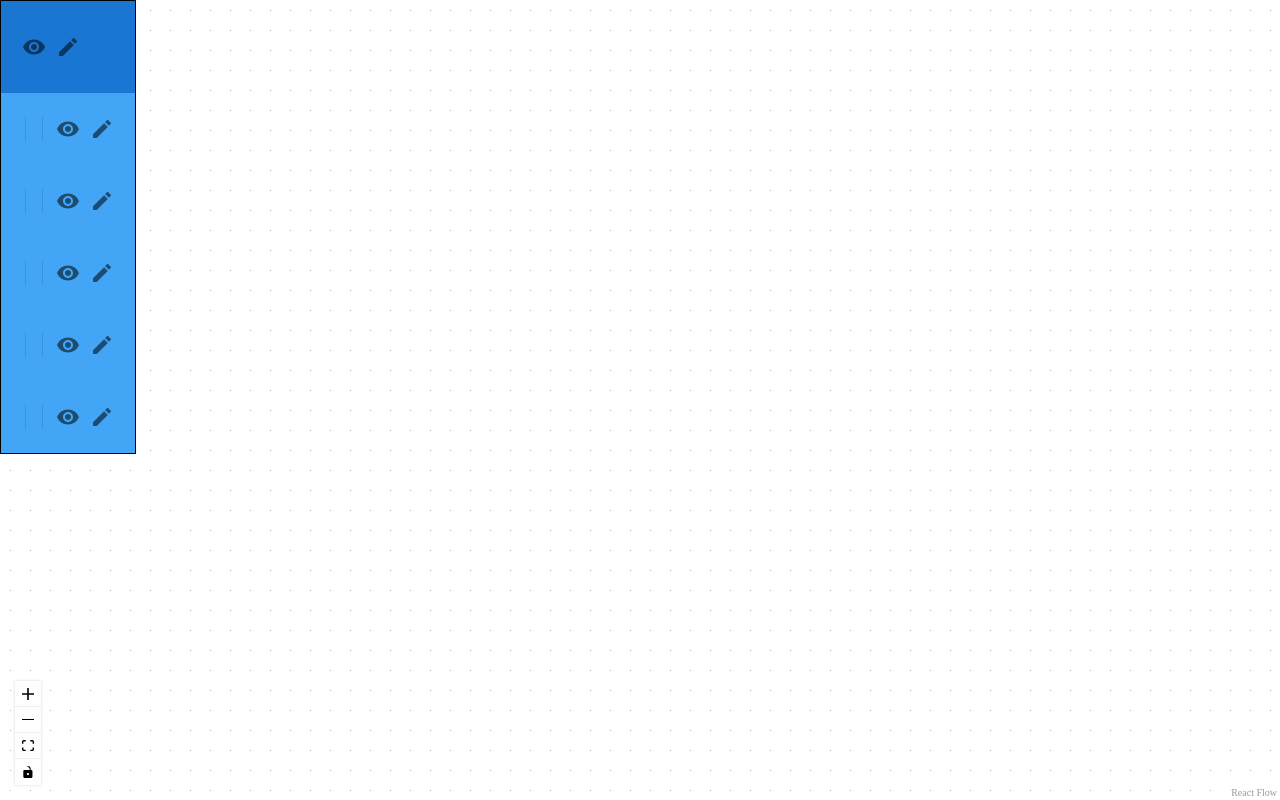
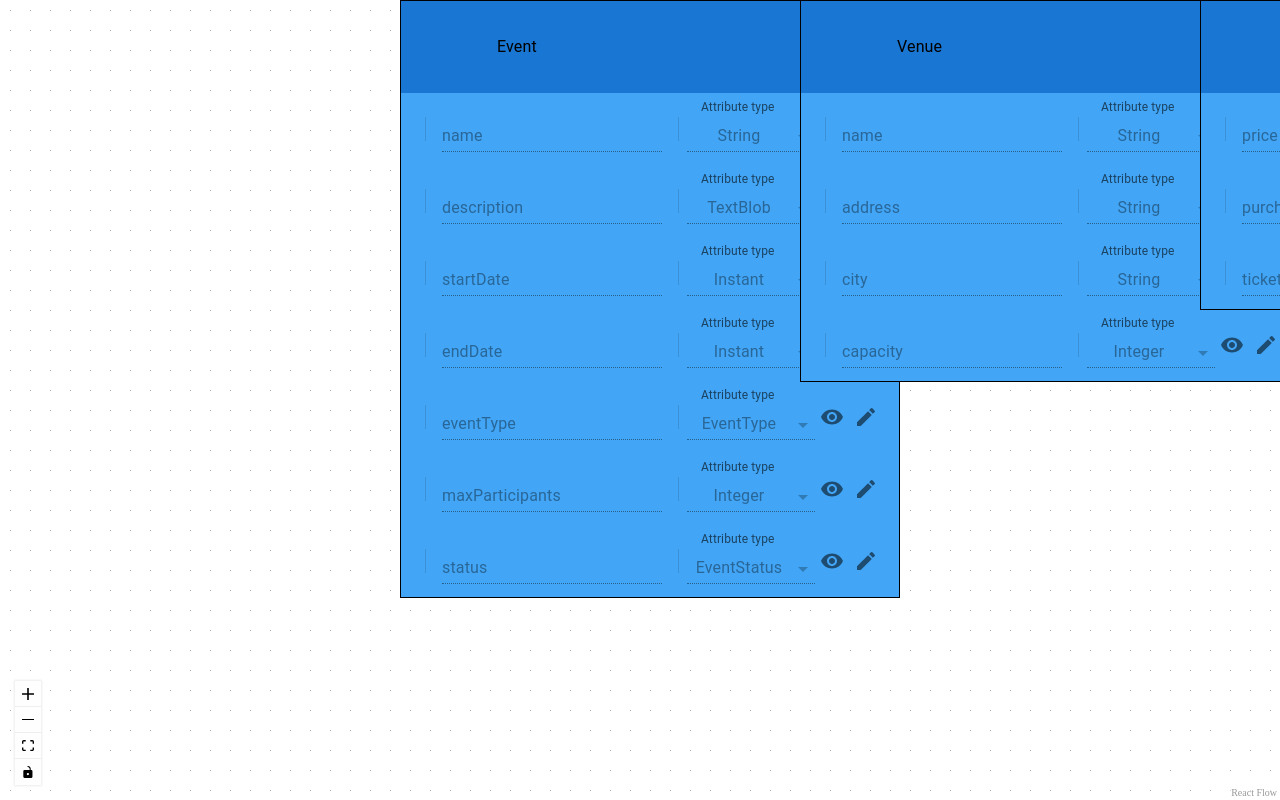
Before and after one commit to BTrifonov/er-diagram-editor, a React (Vite) app in the folder app/: page / in a window 1280 px wide. Built offline with nearby package versions, Linux system fonts and the light colour scheme.

Commit message:
Working version, entities now can be extracted from local file

```diff
--- a/app/src/components/AttributeTypeMenu.tsx
+++ b/app/src/components/AttributeTypeMenu.tsx
@@ -1,15 +1,11 @@
 import * as React from 'react';
 
 import { Box, FormControl, InputLabel, Select, useTheme, SelectChangeEvent, MenuItem } from "@mui/material";
+import { AttributeTypeMenuProps } from '../types/entityTypes';
 
 
-export interface AttributeTypeMenuProps {
-    attributeType: string,
-    setAttributeType: (type: string) => void
-}
 
-
-export default function AttributeTypeMenu({attributeType, setAttributeType}:AttributeTypeMenuProps) {
+export default function AttributeTypeMenu({fieldType, setFieldType, disabled}:AttributeTypeMenuProps) {
     const theme = useTheme();
 
     const [isOpen, setIsOpen] = React.useState<boolean>(false);
@@ -17,7 +13,7 @@ export default function AttributeTypeMenu({attributeType, setAttributeType}:Attr
     const handleChange = (event:SelectChangeEvent) => {
         console.log(event.target.value);
 
-        setAttributeType(event.target.value);
+        setFieldType(event.target.value);
       };
 
 
@@ -38,14 +34,15 @@ export default function AttributeTypeMenu({attributeType, setAttributeType}:Attr
                     variant='standard'
                     size='small'
 
-                    open={isOpen}
+                    open={isOpen && !disabled}
                     onClick={()=>setIsOpen((prev)=>!prev)}
                     onChange={handleChange}
 
-                    value={attributeType}
+                    value={fieldType}
                     autoWidth
+                    disabled={disabled}
                 >
-                    <MenuItem value=" "></MenuItem>
+                    <MenuItem value={fieldType}>{fieldType}</MenuItem>
                     <MenuItem value="INTEGER">INTEGER</MenuItem>
                     <MenuItem value="NUMBER">NUMBER</MenuItem>
                     <MenuItem value="VARCHAR">VARCHAR</MenuItem>
--- a/app/src/components/Editor.tsx
+++ b/app/src/components/Editor.tsx
@@ -1,23 +1,68 @@
 import { useState, useCallback } from 'react';
-import { applyEdgeChanges, applyNodeChanges, addEdge, ReactFlow, Controls, Background, NodeChange, EdgeChange } from "@xyflow/react"
+import {applyNodeChanges, ReactFlow, Controls, Background, NodeChange} from "@xyflow/react"
 import Entity from './Entity';
 import SelectNode from './SelectNode';
 
+import * as React from 'react';
+import { Entity as EntityType } from '../types/entityTypes';
+import { countEntitiesFromJSON, parseEntitiesFromJSON } from '../utils/entityGeneration';
+import { createNodes } from '../utils/nodeGenerator';
 
 const nodeTypes = {entity: Entity, selectNode: SelectNode};
 
-const initialNodes = [
-    {
-      id: '1',
-      position: { x: 0, y: 0 },
-      type: 'entity',
-      data: {}
+export default function Editor() {
+  const [nodes, setNodes] = useState<any[]>([]);
+  const [entityCount, setEntityCount]=React.useState<number>(0);
+  const [entities, setEntities]=React.useState<EntityType[]>([]);
+
+  //Count number of entities
+  //TODO: Probably not necessary, remove later
+  React.useEffect(()=>{
+    async function countEntities() {
+      const fetchedEntityCount = await countEntitiesFromJSON();
+      setEntityCount(fetchedEntityCount);
     }
-  ];
+
+    countEntities();
+
+    return () => {
+      setEntityCount(0);
+    }
+
+  }, []);
+
+  //Parse entities from JSON
+  React.useEffect(()=>{
+    async function parseEntities() {
+      const entities = await parseEntitiesFromJSON();
+
+      if(entities) {
+        //console.log("Entities sent!");
+        setEntities(entities);
+        //console.log(entities);
+      }
+    }
+
+    parseEntities();
+
+    return () => {
+      setEntities([]);
+    }
+  }, []);
 
 
-export default function Editor() {
-    const [nodes, setNodes] = useState(initialNodes);
+  //Create react-flow nodes from entities
+  React.useEffect(()=>{
+    if(entities) {
+      const nodes = createNodes(entities);
+      setNodes(nodes);
+    }
+
+    return () => {
+      setNodes([]);
+    }
+  }, [entities]);
+
 
   const onNodesChange = useCallback(
       (changes: NodeChange<{ id: string; position: { x: number; y: number; }; type: string; data: {}; }>[]) => setNodes((nds) => applyNodeChanges(changes, nds)),
--- a/app/src/components/Entity.tsx
+++ b/app/src/components/Entity.tsx
@@ -3,54 +3,66 @@ import { Box } from "@mui/material";
 import EntityHeader from "./EntityHeader";
 import EntityEntry from './EntityEntry';
 
-export default function Entity({ data }: any) {
+
+import { Entity as EntityType } from '../types/entityTypes';
+import { getFieldNames, getFieldTypes, getFieldValidateRules } from '../utils/fieldParser';
+
+interface EntityData {
+    entity: EntityType
+}
+
+interface EntityProps {
+    data: EntityData
+}
+
+export default function Entity({ data }: EntityProps) {
     /**
      * Entity header state
      */
-    const [entityName, setEntityName] = React.useState<string>('');
+    const [entityName, setEntityName] = React.useState<string>(data.entity.name);
 
     /**
-     * Entity entry states for multiple entries
+     * Entity fields states
      */
-    const [attributeKeys, setAttributeKeys] = React.useState<string[]>(Array(5).fill(''));
-    const [attributeNames, setAttributeNames] = React.useState<string[]>(Array(5).fill(''));
-    const [attributeTypes, setAttributeTypes] = React.useState<string[]>(Array(5).fill(''));
 
-    const attributeCount = 5;
-    const entityAttributes = [];
+    const [fieldNames, setFieldNames] = React.useState<string[]>(getFieldNames(data.entity.fields));
+    const [fieldTypes, setFieldTypes] = React.useState<string[]>(getFieldTypes(data.entity.fields));
+    const [fieldValidateRules, setFieldValidateRules] = React.useState<string[][]>(getFieldValidateRules(data.entity.fields));
 
-    const handleAttributeTypeChange = (index: number, newValue: string) => {
-        // Copy the current attribute types and update the specific index
-        const updatedAttributeTypes = [...attributeTypes];
-        updatedAttributeTypes[index] = newValue;
-        setAttributeTypes(updatedAttributeTypes);
-    };
+    const entityFields: any[] = [];
 
-    const handleAttributeKeyChange = (index: number, newValue: string) => {
-        const updatedAttributeKeys = [...attributeKeys];
-        updatedAttributeKeys[index] = newValue;
-        setAttributeKeys(updatedAttributeKeys);
-    };
+    data.entity.fields.forEach((field, index)=>{
+        entityFields.push(
+            <EntityEntry
+                key={index}
 
-    const handleAttributeNameChange = (index: number, newValue: string) => {
-        const updatedAttributeNames = [...attributeNames];
-        updatedAttributeNames[index] = newValue;
-        setAttributeNames(updatedAttributeNames);
-    };
+                fieldName={fieldNames[index]}
+                setFieldName={(newValue: string)=> handleFieldNameChange(index, newValue)}
 
-    for (let i = 0; i < attributeCount; i++) {
-        entityAttributes.push(
-            <EntityEntry
-                key={i}
-                attributeKey={attributeKeys[i]}
-                setAttributeKey={(newValue: string) => handleAttributeKeyChange(i, newValue)}
-                attributeName={attributeNames[i]}
-                setAttributeName={(newValue: string) => handleAttributeNameChange(i, newValue)}
-                attributeType={attributeTypes[i]}
-                setAttributeType={(newValue: string) => handleAttributeTypeChange(i, newValue)}
-            />
-        );
+                fieldType={fieldTypes[index]}
+                setFieldType={(newValue: string)=> handleFieldTypeChange(index, newValue)}
+
+                fieldValidateRules={fieldValidateRules[index]}
+                setFieldValidateRules={()=>{return}}
+            >
+
+            </EntityEntry>
+        )
+    })
+
+
+    const handleFieldNameChange = (index: number, newValue: string) => {
+        const updatedFieldNames = [...fieldNames];
+        updatedFieldNames[index] = newValue;
+        setFieldNames(updatedFieldNames);
     }
+
+    const handleFieldTypeChange = (index: number, newValue: string) => {
+        const updatedFieldTypes = [...fieldTypes];
+        updatedFieldTypes[index] = newValue;
+        setFieldTypes(updatedFieldTypes);
+    }
+
 
     return (
         <Box
@@ -71,7 +83,7 @@ export default function Entity({ data }: any) {
                 setEntityName={setEntityName}
             />
 
-            {entityAttributes}
+            {entityFields}
 
         </Box>
     );
--- a/app/src/components/EntityEntry.tsx
+++ b/app/src/components/EntityEntry.tsx
@@ -1,32 +1,26 @@
 import * as React from 'react';
 
 import { Box, useTheme, TextField, Divider, Typography } from "@mui/material";
-import AttributeKeyMenu from "./AttributeKeyMenu";
+
 import AttributeTypeMenu from "./AttributeTypeMenu";
 import ModeSelector from './ModeSelector';
-
-/**
- * Each entry should pass on its own props for edit and visibility mode
- *  */
-export interface EntityEntryProps {
-    attributeKey: string,
-    setAttributeKey: (attributeKey: string) => void,
-
-    attributeName: string,
-    setAttributeName: (attributeName: string) => void,
-
-    attributeType: string,
-    setAttributeType: (attributeType: string) => void
-}
+import { EntityFieldProps } from '../types/entityTypes';
 
 
 export default function EntityEntry({
-    attributeKey, setAttributeKey,
-    attributeName, setAttributeName,
-    attributeType, setAttributeType
-}:EntityEntryProps) {
+    fieldName, setFieldName,
+    fieldType, setFieldType,
+    fieldValidateRules, setFieldValidateRules
+}:EntityFieldProps) {
 
     const theme = useTheme();
+
+    React.useEffect(()=>{
+        //always start with visibility mode
+        setEditMode(false);
+        setVisibilityMode(true);
+    }, []);
+
 
     const [editMode, setEditMode] = React.useState<boolean>(false);
     const [visibilityMode, setVisibilityMode] = React.useState<boolean>(false);
@@ -46,7 +40,8 @@ export default function EntityEntry({
             }}
         >
 
-           {editMode &&
+        {/*TODO: Logic for the display of keys depends on relationships, implement */}
+           {/* {editMode &&
                 <AttributeKeyMenu attributeKey={attributeKey} setAttributeKey={setAttributeKey}/>
            }
 
@@ -54,7 +49,7 @@ export default function EntityEntry({
                 <Typography>
                     {attributeKey}
                 </Typography>
-           }
+           } */}
 
             <Divider
                 orientation="vertical"
@@ -64,12 +59,15 @@ export default function EntityEntry({
             />
 
            {/* ------------------------------------------------------------------------------*/}
-            {editMode &&
+            {
                 <TextField
                     size='small'
                     variant='standard'
-                    label='Attribute name'
-                    onChange={(event)=>setAttributeName(event.target.value)}
+                    label={editMode ? 'Field name':fieldName}
+                    placeholder={fieldName}
+                    draggable={editMode ? false:true}
+                    disabled= {editMode ? false:true}
+                    onChange={(event)=>setFieldName(event.target.value)}
                     sx={{
                         textAlign:'center',
                         borderRadius: '0.5em',
@@ -78,12 +76,12 @@ export default function EntityEntry({
                 >
                 </TextField>
             }
-
+{/*
             {visibilityMode &&
                 <Typography>
-                    {attributeName}
+                    {fieldName}
                 </Typography>
-            }
+            } */}
 
             {/* ------------------------------------------------------------------------------*/}
 
@@ -94,16 +92,16 @@ export default function EntityEntry({
                 sx={{margin: '0.5em'}}
             />
 
-            {editMode &&
-                <AttributeTypeMenu attributeType={attributeType} setAttributeType={setAttributeType}/>
+            {
+                <AttributeTypeMenu fieldType={fieldType} setFieldType={setFieldType} disabled={visibilityMode}/>
             }
 
-            {visibilityMode &&
+            {/* {visibilityMode &&
                 <Typography>
-                    {attributeType}
+                    {fieldType}
                 </Typography>
             }
-
+         */}
             <ModeSelector
                 editMode={editMode}
                 setEditMode={setEditMode}
--- a/app/src/components/EntityHeader.tsx
+++ b/app/src/components/EntityHeader.tsx
@@ -1,9 +1,6 @@
 import * as React from 'react';
-import { Box,  ButtonGroup,  IconButton,  TextField,  Typography,  useTheme } from "@mui/material";
+import { Box,  TextField,  Typography,  useTheme } from "@mui/material";
 
-import EditIcon from '@mui/icons-material/Edit';
-import VisibilityIcon from '@mui/icons-material/Visibility';
-import { ModeProps } from '../types/general';
 import ModeSelector from './ModeSelector';
 
 /**
@@ -17,7 +14,7 @@ export interface EntityHeaderProps {
 
 /**
  * Header of an ER-entity element
- *
+ * TODO : Adjust CSS-style, so that it looks a little bit better...
  */
 export default function EntityHeader({
     entityName, setEntityName
@@ -26,6 +23,13 @@ export default function EntityHeader({
     const theme = useTheme();
     const [editMode, setEditMode] = React.useState<boolean>(false);
     const [visibilityMode, setVisibilityMode] = React.useState<boolean>(false);
+
+    React.useEffect(()=>{
+        //Always start with visibility mode
+        //Idempotent operation, no need to clean up
+        triggerVisibilityMode();
+    }, [])
+
 
 
     function triggerEditMode() {
@@ -61,7 +65,7 @@ export default function EntityHeader({
         >
 
             {editMode &&
-                <Box sx={{marginLeft: '5em'}}>
+                <Box sx={{marginLeft: '2em'}}>
                     <TextField
                         size='small'
                         variant='standard'
@@ -69,7 +73,7 @@ export default function EntityHeader({
                         value={entityName}
                         onChange={(event)=>setEntityName(event.target.value)}
                         sx={{
-                            textAlign:'center',
+                            textAlign:'left',
                             borderRadius: '0.5em',
                             margin: '0.5em'
                         }}
@@ -86,12 +90,11 @@ export default function EntityHeader({
             }
 
             {visibilityMode &&
-                <Box sx={{marginLeft: '8em'}}>
+                <Box sx={{marginLeft: '5em'}}>
                     <Typography>
                         {entityName}
                     </Typography>
                 </Box>
-
             }
 
             <ModeSelector
--- /dev/null
+++ b/app/src/types/entityTypes.ts
@@ -0,0 +1,57 @@
+// Defines the structure for the fields within an entity
+export interface FieldJSON {
+    fieldName: string;
+    fieldType: string;
+    fieldValidateRules?: string[];  // Optional array of validation rules
+}
+
+// Defines the structure for an entity field
+export interface EntityField {
+    fieldName: string;
+    fieldType: string;
+    fieldValidateRules?: string[];
+}
+
+// Define the structure of an entity field props
+export interface EntityFieldProps extends EntityField {
+    setFieldName: (fieldName: string) => void,
+    setFieldType: (fieldType: string) => void,
+    setFieldValidateRules: (validateRules: string[]) => void
+}
+
+
+// Defines the structure for an entity including its fields
+export interface Entity {
+    name: string;
+    fields: EntityField[];
+}
+
+// Defines the structure for an enum
+export interface Enum {
+    name: string;
+    values: string[];
+}
+
+// Defines the structure for a relationship
+export interface Relationship {
+    relationshipType: string;
+    sourceEntity: string;
+    targetEntity: string;
+    relationshipName: string;
+    otherEntityField?: string;  // Optional for defining relationships
+    otherEntityRelationshipName?: string;  // Optional for many-to-many relationships
+}
+
+// Defines the entityJSON
+export interface EntityJSON {
+    name: string;
+    fields: FieldJSON[];
+    relationships?: Relationship[];
+}
+
+// Defines attributeTypeMenuProps
+export interface AttributeTypeMenuProps {
+    fieldType: string,
+    setFieldType: (fieldType: string) => void,
+    disabled: boolean
+}
--- /dev/null
+++ b/app/src/utils/entityGeneration.ts
@@ -0,0 +1,54 @@
+import { Entity, EntityJSON, FieldJSON } from "../types/entityTypes";
+
+/**
+ * Count number of entities in the local er-data.json file
+ * @returns
+ */
+export const countEntitiesFromJSON = async function() {
+    try {
+        const response = await fetch('er-data.json');
+        const json = await response.json();
+
+        const entities = json['entities'];
+        const count = entities.length;
+        console.log(count);
+
+        return count;
+    } catch(error) {
+        console.log('Error, while counting entities from local file: ' + {error});
+    }
+}
+
+/**
+ * Parse entities from the local er-data.json file
+ * TODO: Check what type of return value should the function be
+ */
+export const parseEntitiesFromJSON = async function() {
+    try {
+        const entities: Entity[] = [];
+        const response = await fetch('er-data.json');
+        const json = await response.json();
+
+        const entitiesJSON = json['entities'];
+
+        // Iterate through the entities from the JSON
+        entitiesJSON.forEach((entityJSON: EntityJSON) => {
+        const fields = entityJSON['fields'].map((field: FieldJSON) => ({
+            fieldName: field.fieldName,
+            fieldType: field.fieldType,
+            fieldValidateRules: field.fieldValidateRules || []
+        }));
+
+        const entity: Entity = {
+            name: entityJSON['name'],
+            fields: fields
+        };
+
+        entities.push(entity);
+    });
+
+        return entities;
+    }catch(error) {
+        console.log('Error, while parsing the elements')
+    }
+}
--- /dev/null
+++ b/app/src/utils/fieldParser.ts
@@ -0,0 +1,57 @@
+/**
+ * Collection of functions for working with fields in entities
+ */
+
+import { EntityField } from "../types/entityTypes";
+
+/**
+ * Extract all fieldNames from the given entities
+ * @param fields
+ * @returns
+ */
+export function getFieldNames(fields: EntityField[]) {
+    let fieldNames: string[] = [];
+
+    fields.map((field)=>{
+        fieldNames.push(field.fieldName);
+    })
+
+    return fieldNames;
+}
+
+/**
+ * Extract all fieldTypes from the given entities
+ * @param fields
+ */
+export function getFieldTypes(fields: EntityField[]) {
+    let fieldTypes: string[] = [];
+
+    fields.map((field)=>{
+        fieldTypes.push(field.fieldType)
+    })
+
+    return fieldTypes;
+}
+
+/**
+ * Extract all field validate rules from the given fields
+ * @param fields
+ * @returns
+ */
+export function getFieldValidateRules(fields: EntityField[]): string[][] {
+       // Initialize validateRules as an empty array
+       let validateRules: string[][] = [];
+
+       // Use map to extract fieldValidateRules from each field
+       fields.map((field) => {
+           if (field.fieldValidateRules && field.fieldValidateRules.length > 0) {
+               // Push the field's validate rules into validateRules array
+               validateRules.push(field.fieldValidateRules);
+           } else {
+               // If the field has no validation rules, push an empty array
+               validateRules.push([]);
+           }
+       });
+
+       return validateRules;
+}
--- /dev/null
+++ b/app/src/utils/nodeGenerator.ts
@@ -0,0 +1,37 @@
+/**
+ * Utility functions for creating React flow nodes
+ * React flow nodes are the visual elements of entities
+ */
+
+import { Entity } from "../types/entityTypes";
+
+/**
+ * TODO: Inspect why the type Node from react-flow is not accepted
+ * as type for nodes
+ *
+ * @param entities => Contain data such as entity name
+ * @returns => React flow nodes for each Entity in the array
+ */
+export function createNodes(entities: Entity[]) {
+    let nodes: any[] = [];
+
+    let id: number = 0;
+    let posX: number = 0;
+    let posY: number = 0;
+
+    entities.forEach((entity)=>{
+      nodes.push({
+        id: id.toString(),
+        position: {
+          x: posX+=400,
+          y: posY
+        },
+        type: 'entity',
+        data: {entity}
+      })
+
+      id+=1;
+    })
+
+    return nodes;
+  }
```
Also changed, not shown: app/src/hooks/useData.ts (added, +44 -0 lines), app/public/er-data.json (renamed from app/src/er-data.json). Lines whose indentation alone changed are shown as unchanged.
